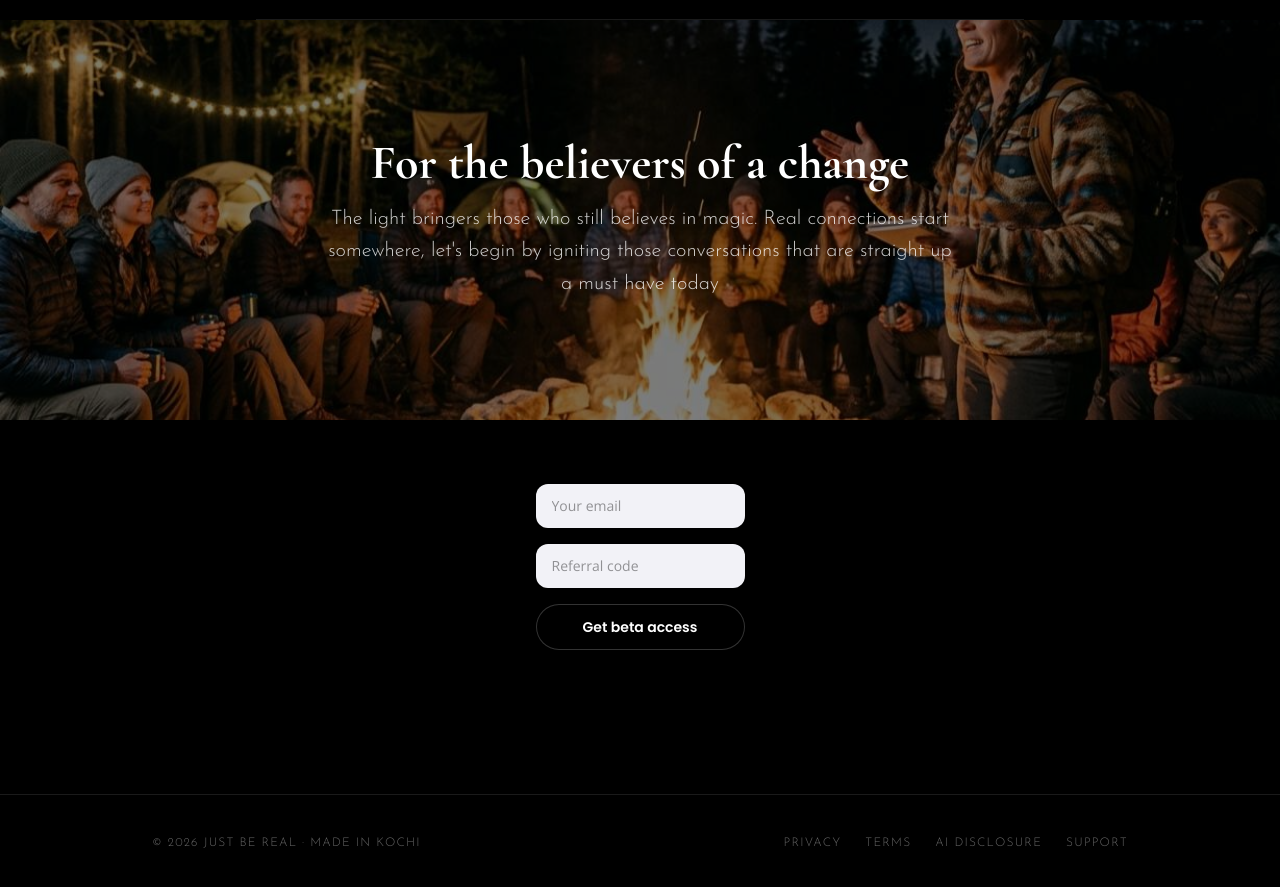
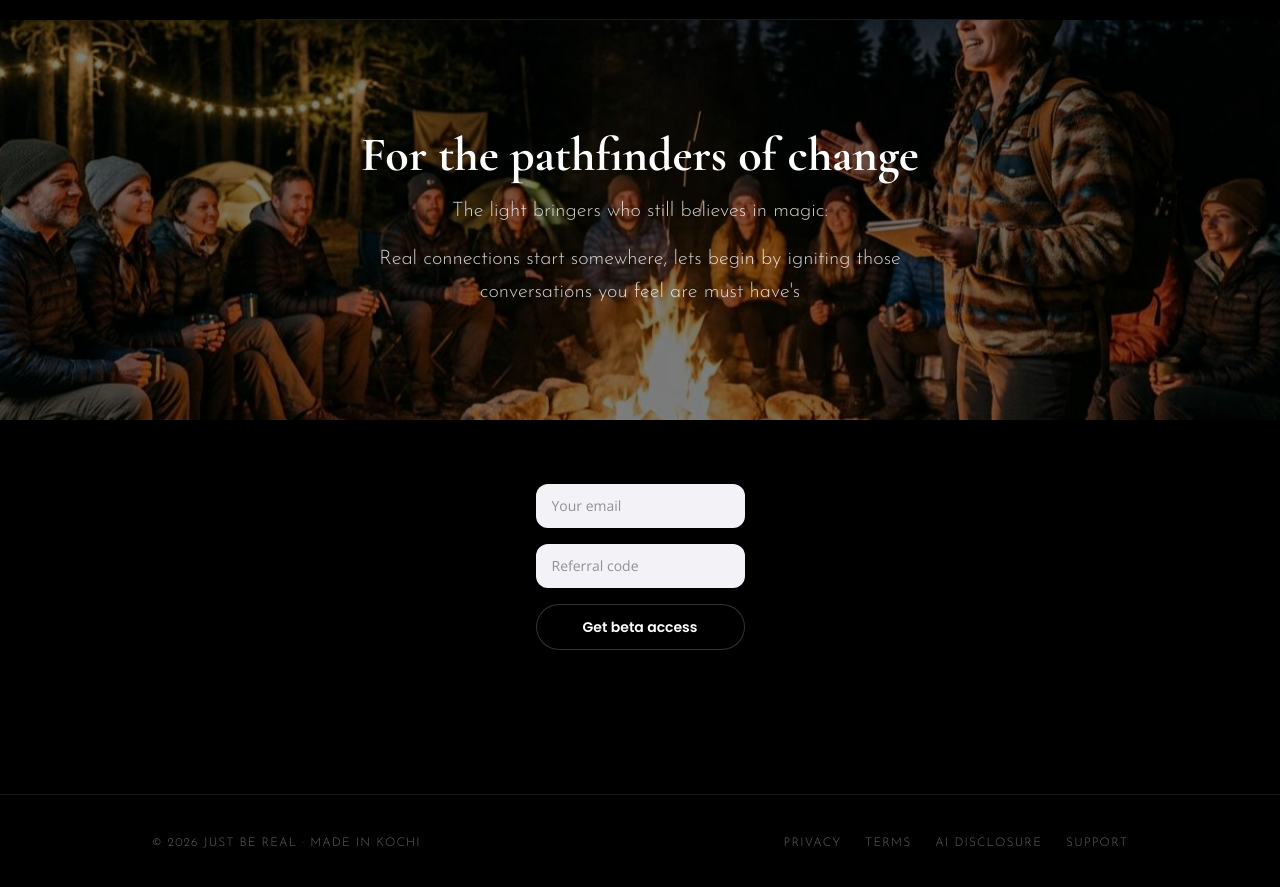
Before and after one commit to Anooppjay/justbereal-website, a Next.js app: page / in a window 1280 px wide. Shown: the part 3460-4347 px from the top of the page. Built offline with nearby package versions, Linux system fonts and the light colour scheme.

Commit message:
Beta section: heading 'For the pathfinders of change', body restructured to two lines

```diff
--- /dev/null
+++ b/app.json
@@ -0,0 +1,3 @@
+{
+  "expo": {}
+}
--- a/app/page.tsx
+++ b/app/page.tsx
@@ -114,9 +114,12 @@ export default function Home() {
       <div className="relative w-full h-[40vh] sm:h-[50vh] bg-[url('/hero2.jpg')] bg-cover bg-center flex items-center justify-center">
         <div className="absolute inset-0 bg-black/50" />
         <div className="relative text-center px-6 max-w-2xl mx-auto">
-          <h2 className="font-serif font-bold text-4xl sm:text-5xl text-white mb-4">For the believers of a change</h2>
+          <h2 className="font-serif font-bold text-4xl sm:text-5xl text-white mb-4">For the pathfinders of change</h2>
           <p className="font-sans font-light text-xl leading-relaxed text-white/80">
-            The light bringers those who still believes in magic. Real connections start somewhere, let&apos;s begin by igniting those conversations that are straight up a must have today
+            The light bringers who still believes in magic:
+          </p>
+          <p className="font-sans font-light text-xl leading-relaxed text-white/80 mt-4">
+            Real connections start somewhere, lets begin by igniting those conversations you feel are must have&apos;s
           </p>
         </div>
       </div>
```
